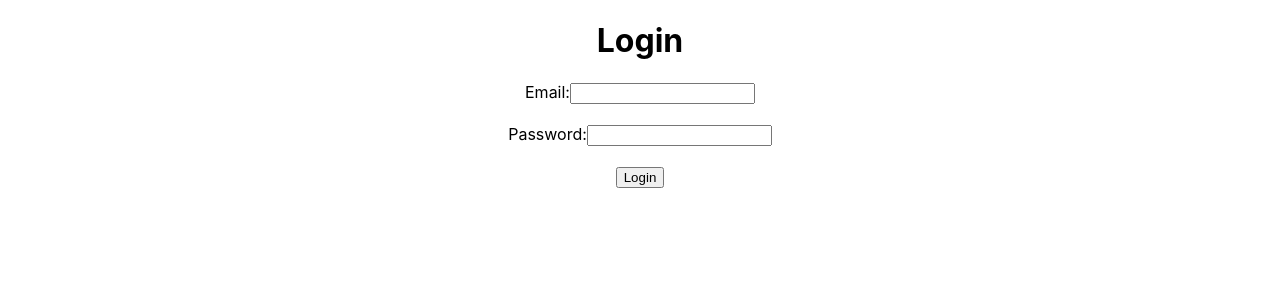
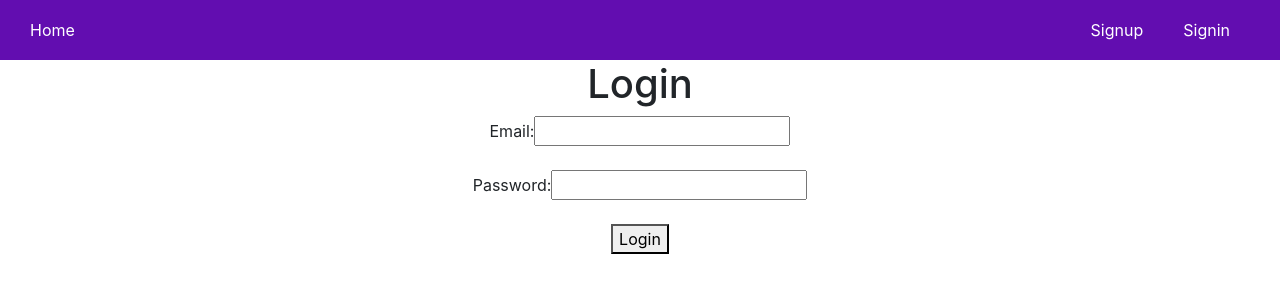
Before and after one commit to ann-swords/no-more-yo3an-project, a React (Create React App) app in the folder frontend/: page / in a window 1280 px wide. Shown: the top 300 px of the page. Built offline with nearby package versions, Linux system fonts and the light colour scheme.

Commit message:
add the navbar and profile model(not working)

```diff
--- a/frontend/package.json
+++ b/frontend/package.json
@@ -7,8 +7,10 @@
     "@testing-library/react": "^13.4.0",
     "@testing-library/user-event": "^13.5.0",
     "axios": "^1.1.3",
+    "bootstrap": "^5.2.2",
     "jwt-decode": "^3.1.2",
     "react": "^18.2.0",
+    "react-bootstrap": "^2.6.0",
     "react-dom": "^18.2.0",
     "react-router-dom": "^6.4.3",
     "react-scripts": "5.0.1",
--- a/frontend/src/App.js
+++ b/frontend/src/App.js
@@ -4,7 +4,7 @@ import Login from './components/Login/Login';
 import HomePage from './components/HomePage/HomePage';
 import Food from './components/CreateFood/Food';
 import AllFood from './components/AllFood/AllFood';
-
+import Navbar from './components/NavBar/Navbar';
 import { useState, useEffect} from "react";
 import { BrowserRouter as Router, Routes, Route } from "react-router-dom";
 import jwt_decode from "jwt-decode";
@@ -62,6 +62,13 @@ const registerHandler = (user) => {
     });
 };
 
+const onLogoutHandler = (e) => {
+  e.preventDefault();
+  localStorage.removeItem("token");
+  setIsAuth(false);
+  setUser(null);
+}
+
 
 //Add a new Food donation
 const donationHandler = (food) => {
@@ -75,23 +82,17 @@ const donationHandler = (food) => {
     });
 };
 
+
   return (
     <Router>
     <div className="App">
+    <Navbar onLogoutHandler={onLogoutHandler}  isAuth={isAuth} user={user}></Navbar>
       <Routes>
-        <Route path="*" element={isAuth? <HomePage></HomePage> : <Login login={loginHandler}/>} />
+      <Route path="*" element={isAuth? <HomePage></HomePage> : <Login login={loginHandler}/>} />
         <Route path="/signup" element={<Signup register={registerHandler}/>} />
-`
         <Route path="/login" element={ <Login login={loginHandler}/>} />
-        <Route path="/donate" element={ <Food donate={donationHandler}/>} />
-
-
-
-
-
-
-
-        <Route path="/allfood" element={ <AllFood/>} />
+        <Route path="/food/new" element={ <Food donate={donationHandler}/>} />
+        <Route path="/food" element={ <AllFood/>} />
 
       </Routes>
     </div>
--- /dev/null
+++ b/frontend/src/components/NavBar/Navbar.css
@@ -0,0 +1,27 @@
+.navbar-container{
+    display: flex;
+    justify-content: space-between;
+    width: 100%;
+    padding: 0 30px;
+}
+.navbar{
+    height: 60px;
+    background-color: rgb(98, 13, 176);
+}
+
+a{
+    text-decoration: none;
+    color: black;
+    line-height: 2;
+    color: #fff;
+}
+
+.nav-link , .nav-link:hover, .nav-link:focus{
+    color: #fff;
+}
+
+li{
+    margin: 0 20px;
+    list-style: none;
+    display: inline-block;
+}
--- /dev/null
+++ b/frontend/src/components/NavBar/Navbar.jsx
@@ -0,0 +1,143 @@
+import React, {useEffect, useState} from 'react';
+import './Navbar.css';
+import { Link } from 'react-router-dom'
+import NavDropdown from 'react-bootstrap/NavDropdown';
+import Modal from 'react-bootstrap/Modal';
+import Button from 'react-bootstrap/Button';
+import Form from 'react-bootstrap/Form';
+import axios from 'axios';
+// import DropdownButton from 'react-bootstrap/DropdownButton';
+
+export default function Navbar(props) {
+    const [show, setShow] = useState(false);
+    const [user, setUser] = useState({
+        firstName: '',
+        lastName: '',
+        email: '',
+    });
+
+    const [formData, setFormData] = useState({
+        firstName: '',
+        lastName: '',
+        email: '',
+    })
+
+
+    const handleChange = (e) => {
+        setFormData({
+          ...formData,
+          [e.target.name]: e.target.value
+        })
+        console.log(formData);
+    }
+
+
+    const getUser = () =>{
+        axios.get(`http://localhost:4000/users/${props.user.user.id}`)
+        .then(res => {
+            setUser(res.data);
+            setFormData(res.data);
+            setShow(true);
+        })
+        .catch(err => console.log(err))
+    }
+
+
+
+    const handleClose = () => setShow(false);
+    const handleShow = (e) => {
+        // e.preventDefault();
+        getUser();
+    }
+
+    const handleSubmit = (e) =>{
+        axios.post(`http://localhost:4000/users/${props.user.user.id}`, formData)
+        .then(res => {
+            setUser(res.data);
+            // props.user.user.name = formData.firstName
+            handleClose();
+        })
+    }
+
+
+  return (
+    <div>
+        {props.isAuth ? (
+        <div className='navbar'>
+          <div className="navbar-container">
+          <div>
+             <Link to='/home'>Home</Link>
+          </div>
+          <div>
+            <NavDropdown title={props.user ? "Welcome " + props.user.user.name : null}>
+                    <NavDropdown.Item onClick={handleShow}>My Profile</NavDropdown.Item>
+                    <NavDropdown.Item href='/user/donates'>My Donations</NavDropdown.Item>
+                    <NavDropdown.Item href="/logout" onClick={props.onLogoutHandler}>Logout</NavDropdown.Item>
+            </NavDropdown>
+          </div>
+          </div>
+        </div>
+    ):
+    (<div className='navbar'>
+        <div className="navbar-container">
+            <div>
+                <Link to='/home'>Home</Link>
+            </div>
+            <div>
+                <li>
+                    <Link to="/signup">Signup</Link>
+                </li>
+                <li>
+                    <Link to="/signin">Signin</Link>
+                </li>
+            </div>
+        </div>
+    </div>)}
+    <Modal show={show} onHide={handleClose}>
+        <Modal.Header closeButton>
+          <Modal.Title>My Profile</Modal.Title>
+        </Modal.Header>
+        <Modal.Body>
+        <Form>
+            <Form.Group className="mb-3">
+              <Form.Label>First Name</Form.Label>
+              <Form.Control
+                type="text"
+                name="firstName"
+                value={formData.firstName}
+                onChange={handleChange}
+                placeholder="First name"
+              />
+            </Form.Group>
+            <Form.Group className="mb-3">
+              <Form.Label>Last Name</Form.Label>
+              <Form.Control
+                type="text"
+                value={formData.las}
+                name="lastName"
+                onChange={handleChange}
+                placeholder="Last name"
+              />
+            </Form.Group>
+            <Form.Group className="mb-3" >
+              <Form.Label>Email address</Form.Label>
+              <Form.Control
+                type="email"
+                name="email"
+                onChange={handleChange}
+                placeholder="name@example.com"
+                value={formData.email}
+              />
+            </Form.Group>
+          </Form>
+        </Modal.Body>
+        <Modal.Footer>
+          <Button variant="secondary" onClick={handleClose}>
+            Close
+          </Button>
+          <Button variant="primary" onClick={handleSubmit}>Save Changes</Button>
+        </Modal.Footer>
+      </Modal>
+    </div>
+  )
+}
--- a/frontend/src/index.js
+++ b/frontend/src/index.js
@@ -1,3 +1,4 @@
+import 'bootstrap/dist/css/bootstrap.min.css';
 import React from 'react';
 import ReactDOM from 'react-dom/client';
 import './index.css';
```
Also changed, not shown: 1 other file (tests, documents, lock files or other folders).
